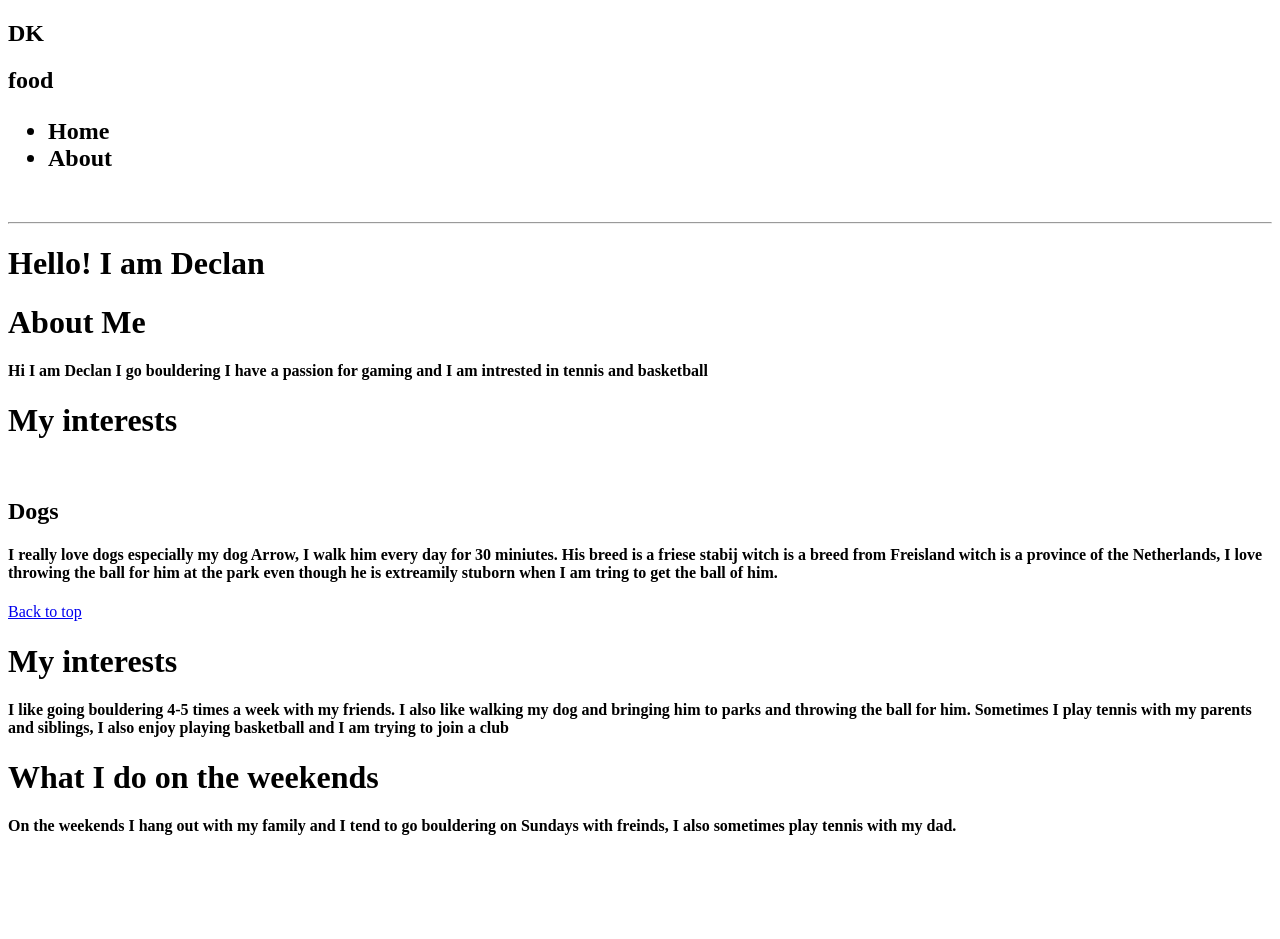
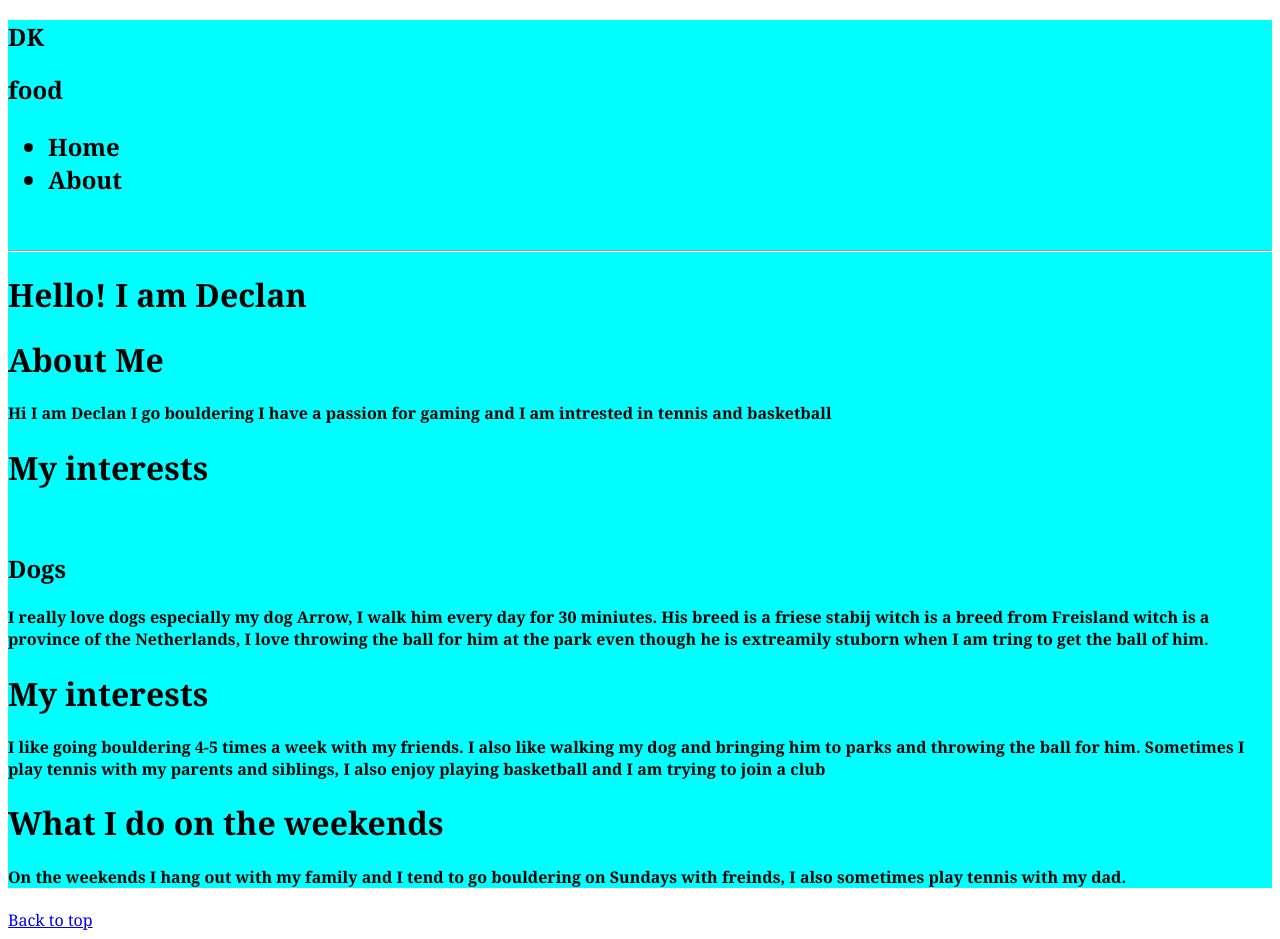
Before and after one commit to cc-4-all/personal-website-Arrowiscute, a plain HTML site: page Untitled-1.html in a window 1280 px wide. Before the commit the page ends 857 px from the top, so only its background shows below. Drawn offline with Linux system fonts and the light colour scheme.

Commit message:
Add files via upload

```diff
--- a/Untitled-1.html
+++ b/Untitled-1.html
@@ -1,8 +1,12 @@
 <!DOCTYPE html>
 <html>
+
 <head>
     <title> Declans website </title>
+    <link rel="stylesheet" href="style.css">
+
     <head>
+
     <body>
         <main>
 
@@ -13,9 +17,9 @@
                     <ul>
                         <li>Home</li>
                         <li> About</li>
-            <ul>
+                    </ul>
             </nav>
-                <img src=""/>
+            <img src="" />
             <hr>
 
             <h1>Hello! I am Declan </h1>
@@ -29,30 +33,36 @@ Hi I am Declan I go bouldering I have a passion for gaming and I am intrested in
 
                     <div>
                         <h1>My interests</h1>
-    <img spc=""/>
+                        <img spc="" />
                         <h2>Dogs</h2>
-    <h4>I really love dogs especially my dog Arrow, I walk him every day for 30 miniutes. His breed is a friese stabij witch is a breed from Freisland witch is a province of the Netherlands, I love throwing the ball for him at the park even though he is extreamily stuborn when I am tring to get the ball of him. </h4>
+                        <h4>I really love dogs especially my dog Arrow, I walk him every day for 30 miniutes. His breed
+                            is a friese stabij witch is a breed from Freisland witch is a province of the Netherlands, I
+                            love throwing the ball for him at the park even though he is extreamily stuborn when I am
+                            tring to get the ball of him. </h4>
+                    </div>
+                    <div>
+                        <h1>My interests</h1>
+                        <h4>
+                            I like going bouldering 4-5 times a week with my friends.
+                            I also like walking my dog and bringing him to parks and throwing
+                            the ball for him. Sometimes I play tennis with my parents
+                            and siblings, I also enjoy playing basketball and I am trying to join a club
+                        </h4>
+                        <h1>
+
+                            <h1>What I do on the weekends </h1>
+                            <h4>
+                                On the weekends I hang out with my family and I tend to go bouldering on Sundays with freinds, I
+                                also sometimes play tennis with my dad.
+
+                            </h4>
+                        </h1>
                     </div>
         </main>
         <footer>
             <a href="#top">Back to top</a>
         </footer>
-        <div>
-            <h1>My interests</h1>
-            <h4>
-                I like going bouldering 4-5 times a week with my friends.
-            I also like walking my dog  and bringing him to parks and throwing
-             the ball for him. Sometimes I play tennis with my parents
-            and siblings, I also enjoy playing basketball and I am trying to join a club
-            </h4>
-            <H1>
-
-                <h1>What I do on the weekends </h1>
-                <h4>
-                   On the weekends I hang out with my family and I tend to go bouldering on Sundays with freinds, I also sometimes play tennis with my dad.
-
-                </h4>
-                <H1>
 
     </body>
+
 </html>
--- a/style.css
+++ b/style.css
@@ -1,58 +1,7 @@
-* {
-  margin: 0;
-  padding: 0;
-  box-sizing: border-box;
-  font-family: "Lucida Sans", "Lucida Sans Regular", "Lucida Grande",
-    "Lucida Sans Unicode", Geneva, Verdana, sans-serif;
-  scroll-behavior: smooth;
+*{
+    font-family: "Georgia";
 }
 
-nav {
-  display: flex;
-  width: 100%;
-  justify-content: space-between;
-  background: lightgray;
-  padding: 25px;
+main{
+    background-color: aqua;
 }
-
-main {
-  padding-top: 55px;
-  width: 1000px;
-  margin: auto;
-  display: flex;
-  flex-direction: column;
-  align-items: center;
-  text-align: center;
-}
-
-main h2 {
-  margin-top: 10px;
-}
-
-footer {
-  background: lightgray;
-  padding: 25px;
-  text-align: center;
-  width: 100%;
-  bottom: 0;
-  margin-top: 25px;
-}
-
-.profile-picture {
-  border-radius: 100%;
-
-  transition: all ease-in-out 300ms;
-}
-
-.profile-item {
-  margin-top: 50px;
-  margin-bottom: 50px;
-}
-
-.initials {
-  color: blueviolet;
-}
-
-img {
-  margin-top: 10px;
-}
```
Also changed, not shown: script.js (deleted, +0 -9 lines). Lines whose indentation alone changed are shown as unchanged.
